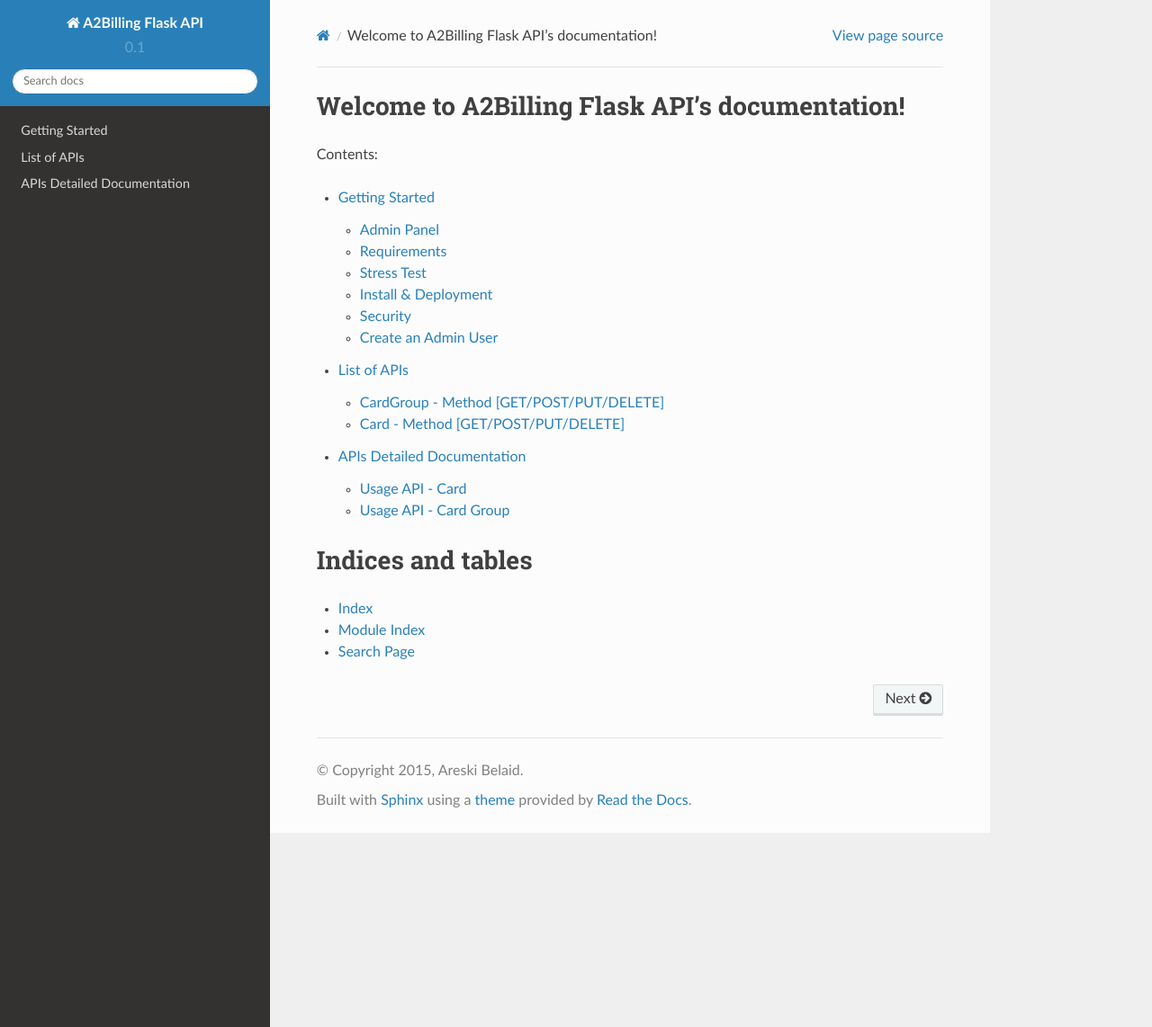
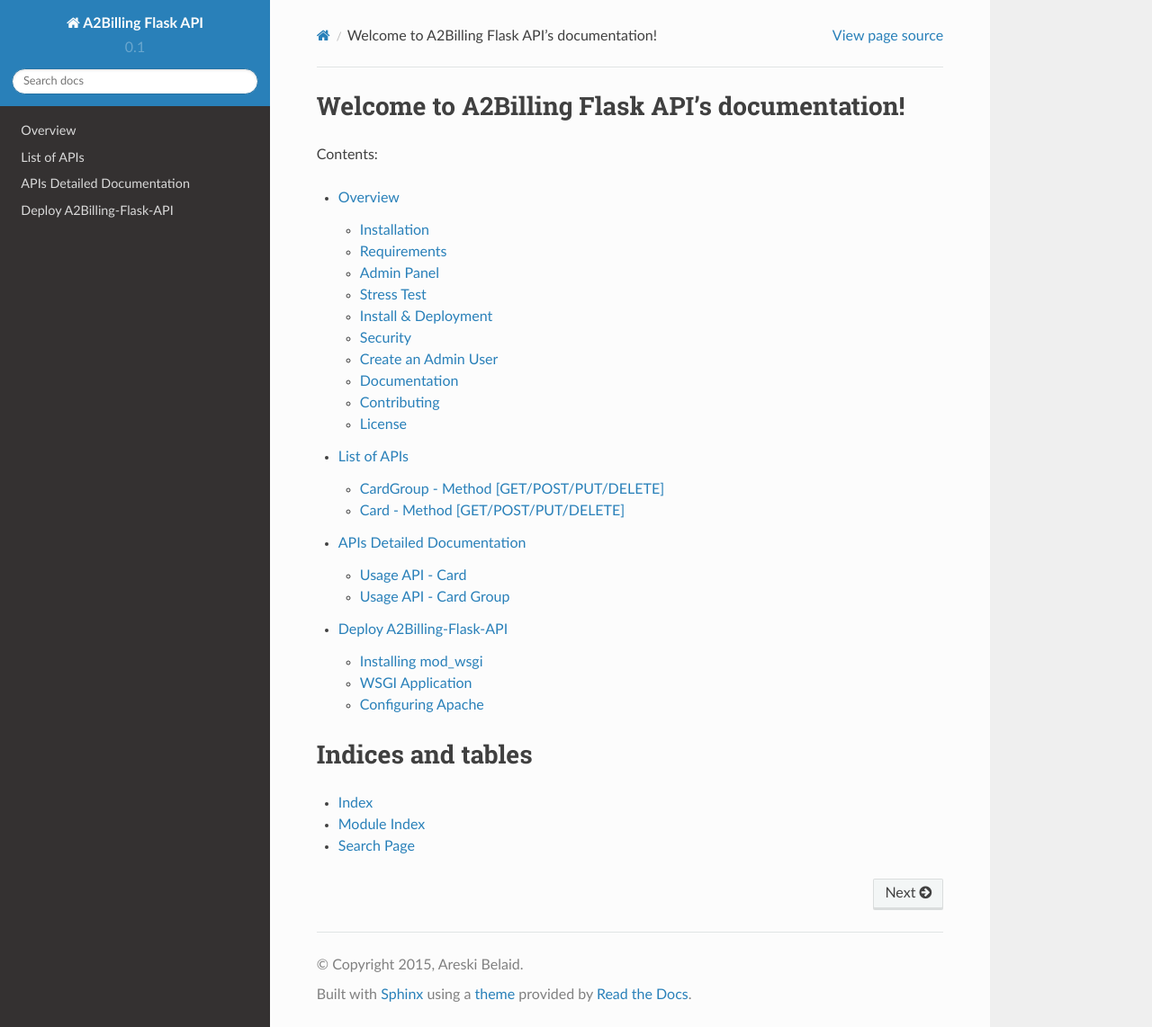
Before and after one commit to areski/a2billing-flask-api, a Sphinx documentation site: the page built from docs/source/index.rst, in a window 1280 px wide and 1142 px high. Shown: the whole window at 90% size. Built offline with Sphinx 7.4.7 and the Read the Docs theme 2.0.0, drawn with Linux system fonts in a browser that asks for light colours.

Commit message:
update on documentation

```diff
--- a/DEPLOY.rst
+++ b/docs/source/deploy.rst
@@ -1,25 +1,27 @@
 
-DEPLOY A2BILLING-FLASK-API
-==========================
+.. _deploy-a2billing-flask-api:
 
-There are many ways to deploy a Flask application, here we will focus on deploying on
-Apache2 webserver using mod_wsgi. This should be the easiest way for A2Billing
-users without installing too many applications on their server.
+Deploy A2Billing-Flask-API
+--------------------------
+
+There are many ways to deploy a Flask application, here we will focus on
+deploying on Apache2 webserver using mod_wsgi. This should be the easiest way
+for A2Billing users without installing too many applications on their server.
 
 
 Installing mod_wsgi
--------------------
+~~~~~~~~~~~~~~~~~~~
 
-If you don’t have mod_wsgi installed yet you have to either install it using a package
+If you don't have mod_wsgi installed yet you have to either install it using a package
 manager or compile it yourself.
 
-If you are using Ubuntu/Debian you can apt-get it and activate it as follows:
+If you are using Ubuntu/Debian you can apt-get it and activate it as follows::
 
-    # apt-get install libapache2-mod-wsgi
+    apt-get install libapache2-mod-wsgi
 
 
 WSGI Application
-----------------
+~~~~~~~~~~~~~~~~
 
 To run your application you need an app.wsgi file. Mod_wsgi is executing this
 file on startup to get the application object.
@@ -28,9 +30,11 @@
 
 
 Configuring Apache
-------------------
+~~~~~~~~~~~~~~~~~~
 
 The last thing to do is to create an Apache configuration file for your application.
+
+Apache config::
 
     <VirtualHost *>
         ServerName example.com
--- a/docs/source/index.rst
+++ b/docs/source/index.rst
@@ -12,9 +12,10 @@
 .. toctree::
     :maxdepth: 2
 
-    getting-started
+    overview
     api-list
     api-documentation
+    deploy
 
 
 
--- a/docs/source/getting-started.rst
+++ b/docs/source/overview.rst
@@ -1,8 +1,8 @@
 
-.. _getting_started:
+.. _overview:
 
-Getting Started
-===============
+Overview
+========
 
 :Source: https://github.com/areski/a2billing-flask-api/
 :Keywords: a2billing, api, flask
@@ -27,23 +27,19 @@
     /api/cardgroup/?name=Some%20Blog
 
 
-.._admin-panel:
+.._installation:
 
-Admin Panel
------------
+Installation
+------------
 
-An Admin Panel is provided which can be accessed at http://<ip_address>:8008/admin/
+An install shell script is provided at https://github.com/areski/a2billing-flask-api/tree/master/install
 
-You will need an admin username and password to login, see the section below on how to create an admin user.
+The install script is intended to run on Debian 8.
 
-View resources:
+Usage::
 
-.. image:: https://github.com/areski/a2billing-flask-api/raw/master/screenshots/A2Billing-API-Admin.png
-
-Edit resources:
-
-.. image:: https://github.com/areski/a2billing-flask-api/raw/master/screenshots/A2Billing-API-Admin-Edit.png
-
+    wget https://raw.githubusercontent.com/areski/a2billing-flask-api/master/install/install-a2b-flask-api.sh
+    bash install-a2b-flask-api.sh
 
 
 .. _requirements:
@@ -128,3 +142,36 @@
     admin = auth.User(username='admin', email='', admin=True, active=True)
     admin.set_password('admin')
     admin.save()
+
+
+.. _documentation:
+
+Documentation
+-------------
+
+Check out the documentation on 'Read the Docs': http://a2billing-flask-api.readthedocs.org/en/latest/index.html
+
+
+.. _contributing:
+
+Contributing
+------------
+
+If you've found a bug, add a feature or improve the project and
+think it is useful then please consider contributing.
+Patches, pull requests or just suggestions are always welcome!
+
+Source code: https://github.com/areski/a2billing-flask-api/
+
+
+If you don’t like Github and Git you’re welcome to send regular patches.
+
+Bug tracker: https://github.com/areski/a2billing-flask-api//issues
+
+
+.. _license:
+
+License
+-------
+
+A2Billing-Flask-API is licensed under MPLv2.
```
Also changed, not shown: other parts of docs/source/overview.rst (+18 -0 lines).
